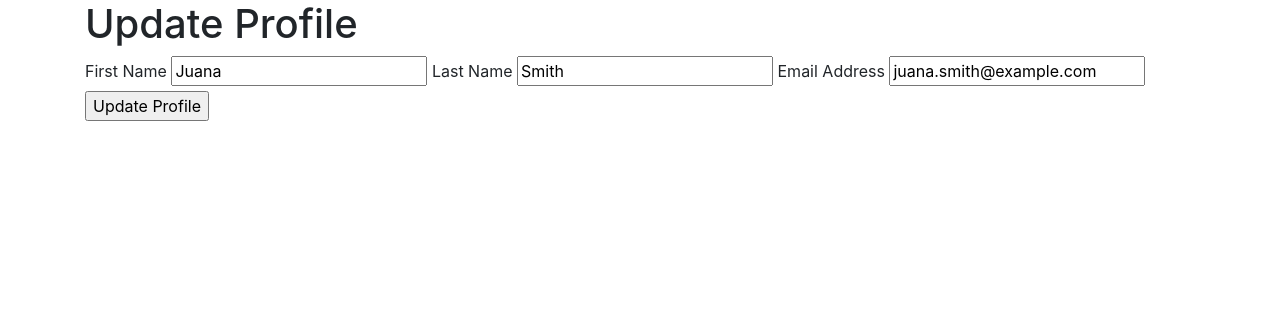
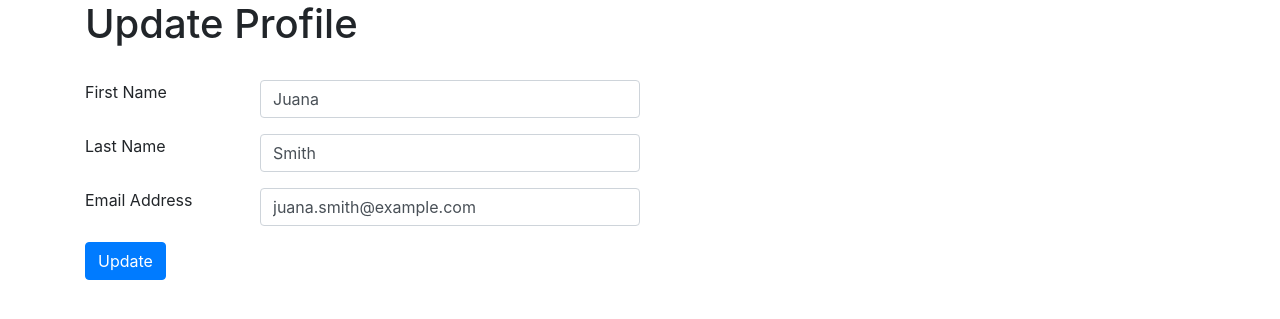
Before and after one commit to Jsvcycling/njit_cs631_project, a Flask app: page /profile/update in a window 1280 px wide. Shown: the part 56-375 px from the top of the page. Run offline with Flask 2, Linux system fonts and the light colour scheme; the visitor is signed in with stand-in values (Sample User, id 1); parts of the project's set-up code (start-up, migrations or seed data) failed here and were passed over; some libraries are stand-ins or nearby versions.

Commit message:
Cleaned up the UI a little bit with Bootstrap.

```diff
--- a/customer.py
+++ b/customer.py
@@ -168,16 +168,16 @@ def delete_address():
 def list_cards():
     pass
 
-@customer_bp.route('/profile/cards/new', methods=['POST'])
+@customer_bp.route('/profile/cards/new', methods=['GET', 'POST'])
 def create_card():
     pass
 
-@customer_bp.route('/profile/cards/update', methods=['POST'])
+@customer_bp.route('/profile/cards/update', methods=['GET', 'POST'])
 def update_card():
     pass
 
-@customer_bp.route('/profile/cards/delete', methods=['POST'])
-def delete_card():
+@customer_bp.route('/profile/cards/delete/<cc_number>', methods=['GET'])
+def delete_card(cc_number):
     pass
 
 #-----------------------------
--- a/templates/customer/update.html
+++ b/templates/customer/update.html
@@ -2,16 +2,24 @@
 {% block content %}
   <h1>Update Profile</h1>
 
+  <br />
+
   <form method="POST">
-    <label for="first_name">First Name</label>
-    <input type="text" name="first_name" id="first_name" value="{{ user['FName'] }}">
+    <div class="form-group row">
+      <label for="first_name" class="col-2">First Name</label>
+      <input type="text" name="first_name" id="first_name" class="form-control col-4" value="{{ user['FName'] }}">
+    </div>
 
-    <label for="last_name">Last Name</label>
-    <input type="text" name="last_name" id="last_name" value="{{ user['LName'] }}">
+    <div class="form-group row">
+      <label for="last_name" class="col-2">Last Name</label>
+      <input type="text" name="last_name" id="last_name" class="form-control col-4" value="{{ user['LName'] }}">
+    </div>
 
-    <label for="email">Email Address</label>
-    <input type="email" name="email" id="email" value="{{ user['Email'] }}">
+    <div class="form-group row">
+      <label for="email" class="col-2">Email Address</label>
+      <input type="email" name="email" id="email" class="form-control col-4" value="{{ user['Email'] }}">
+    </div>
 
-    <input type="submit" value="Update Profile">
+    <button type="submit" class="btn btn-primary">Update</button>
   </form>
 {% endblock %}
```
Also changed, not shown: templates/customer/login.html (+8 -2 lines), templates/customer/register.html (+18 -4 lines).
